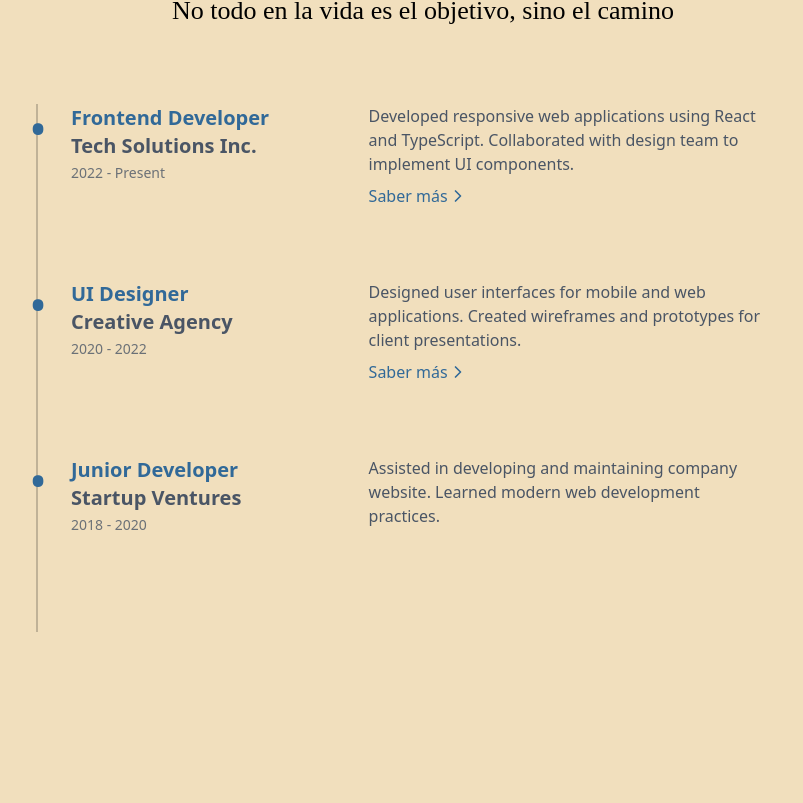
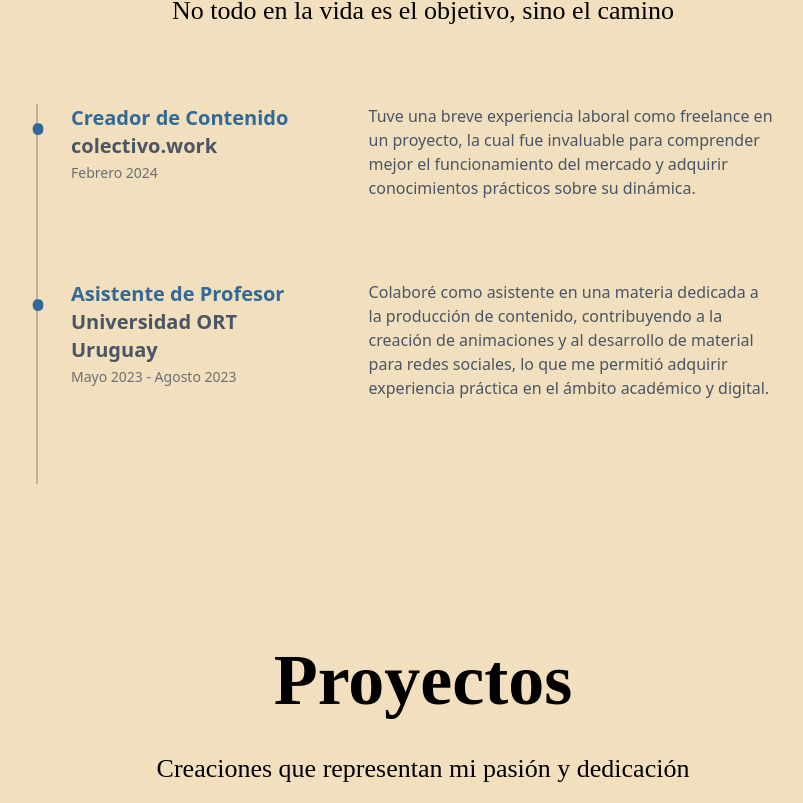
Before and after one commit to Claws35/Carpeta4, a React (Vite) app: page / in a window 1280 px wide. Shown: the part 1534-2337 px from the top of the page, without its empty margins (217-1020 px from the left). Built offline with nearby package versions, Linux system fonts and the light colour scheme; a web font is replaced by a local one.

Commit message:
fix: center align headings in ProjectsSection and update work experience entries

```diff
--- a/src/components/Projects/ProjectsSection.jsx
+++ b/src/components/Projects/ProjectsSection.jsx
@@ -5,10 +5,10 @@ export function ProjectsSection() {
   return (
     <div className="flex flex-col items-center justify-between py-20 bg-[#f1dfbd]">
       <div className="max-w-[800px] mx-auto w-full">
-        <h2 className="font-[new-order] text-[72px] font-semibold leading-none mb-10">
+        <h2 className="font-[new-order] text-[72px] font-semibold leading-none mb-10 text-center">
           Proyectos
         </h2>
-        <h3 className="font-[new-order] text-[26px] font-regular leading-none mb-20">
+        <h3 className="font-[new-order] text-[26px] font-regular leading-none mb-20 text-center">
           Creaciones que representan mi pasión y dedicación
         </h3>
         <div className="flex flex-col gap-y-16">
--- a/src/components/WorkExperience/data.js
+++ b/src/components/WorkExperience/data.js
@@ -1,25 +1,16 @@
 export const workExperiences = [
   {
-    title: "Frontend Developer",
-    company: "Tech Solutions Inc.",
+    date: "Febrero 2024",
+    title: "Creador de Contenido",
+    company: "colectivo.work",
     description:
-      "Developed responsive web applications using React and TypeScript. Collaborated with design team to implement UI components.",
-    date: "2022 - Present",
-    link: "https://example.com",
+      "Tuve una breve experiencia laboral como freelance en un proyecto, la cual fue invaluable para comprender mejor el funcionamiento del mercado y adquirir conocimientos prácticos sobre su dinámica.",
   },
   {
-    title: "UI Designer",
-    company: "Creative Agency",
+    date: "Mayo 2023 - Agosto 2023",
+    title: " Asistente de Profesor",
+    company: "Universidad ORT Uruguay",
     description:
-      "Designed user interfaces for mobile and web applications. Created wireframes and prototypes for client presentations.",
-    date: "2020 - 2022",
-    link: "https://example.com",
-  },
-  {
-    title: "Junior Developer",
-    company: "Startup Ventures",
-    description:
-      "Assisted in developing and maintaining company website. Learned modern web development practices.",
-    date: "2018 - 2020",
+      "Colaboré como asistente en una materia dedicada a la producción de contenido, contribuyendo a la creación de animaciones y al desarrollo de material para redes sociales, lo que me permitió adquirir experiencia práctica en el ámbito académico y digital.",
   },
 ];
```
